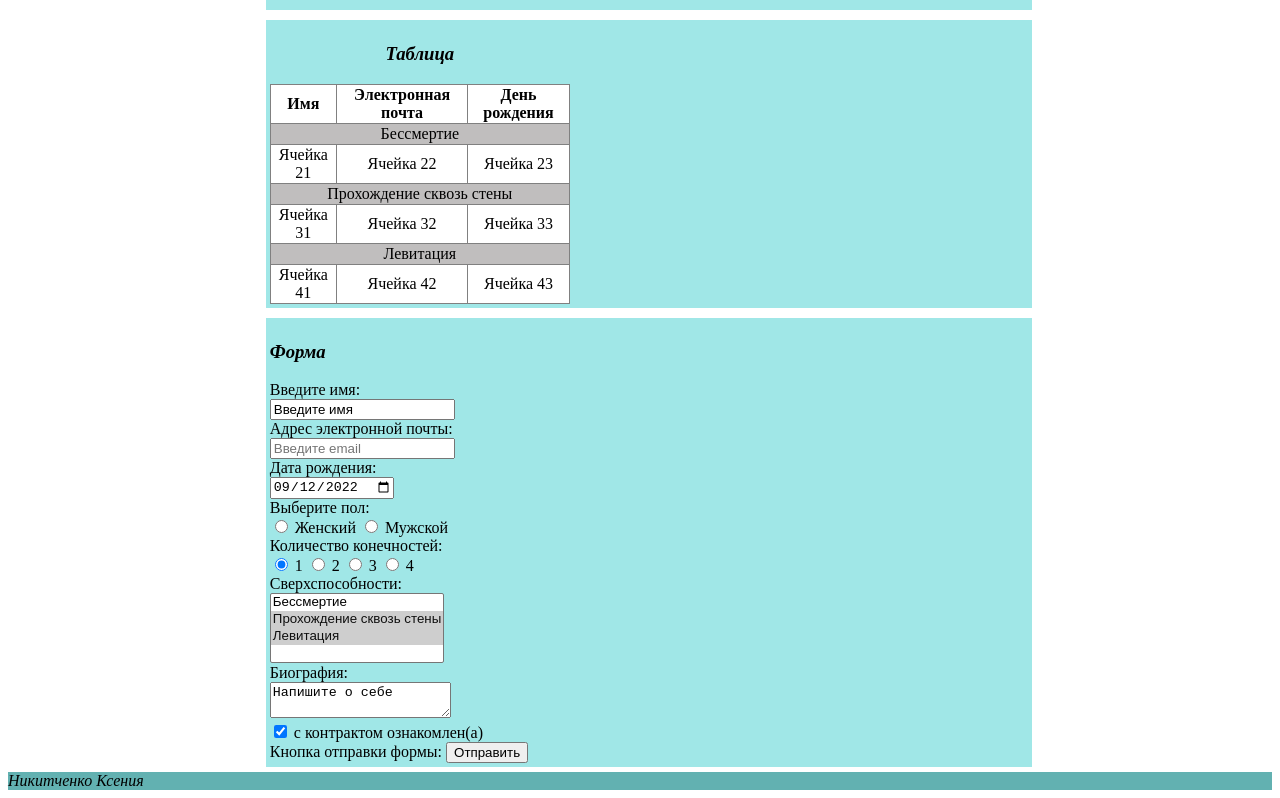
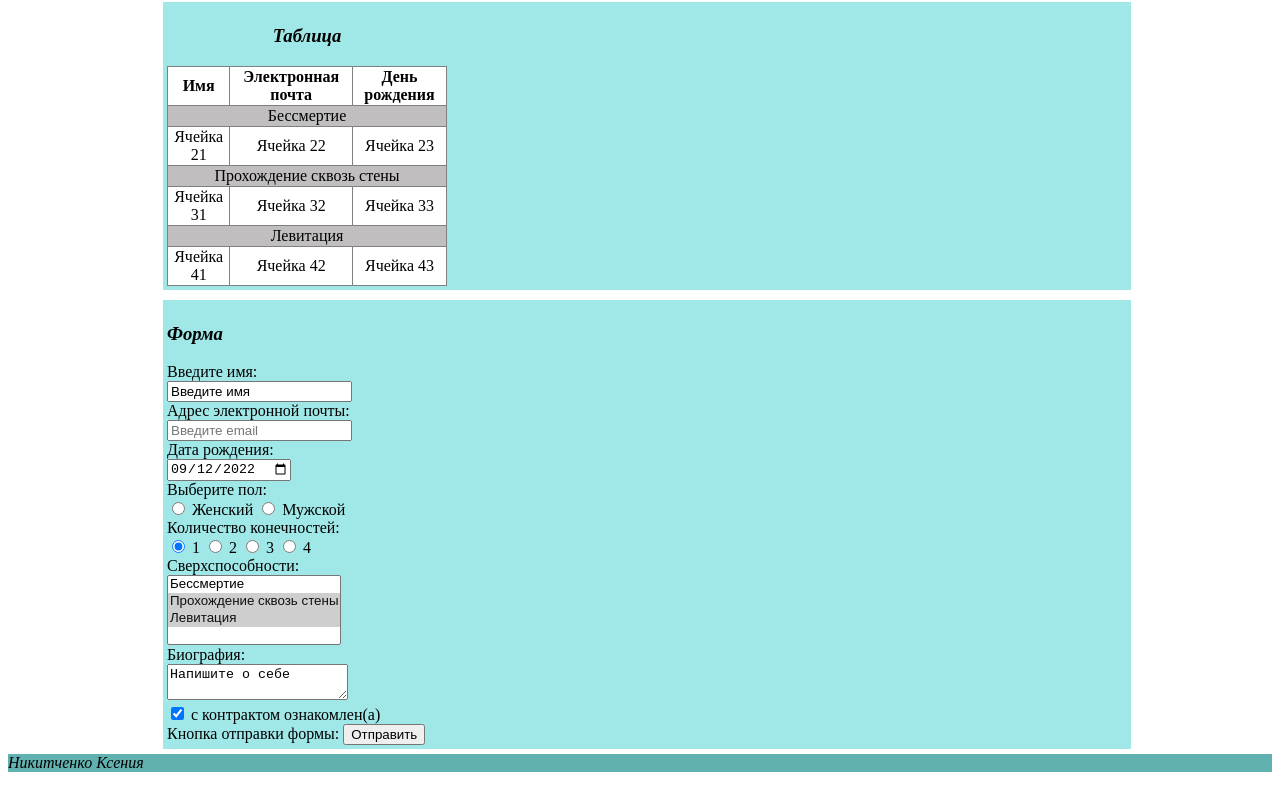
Before and after one commit to KsenyaNikitchenko/KsenyaNikitchenko.github.io, a plain HTML site: page index.html in a window 1280 px wide. Shown: the part 1459-2257 px from the top of the page. Drawn offline with Linux system fonts and the light colour scheme.

Commit message:
Update style.css

```diff
--- a/style.css
+++ b/style.css
@@ -6,21 +6,20 @@ nav {
     font-weight: 400;
     font-style: normal;
     text-align: left;
-    margin: 0 20% 0 20%;
+    margin: 0 150px;
     padding: 4px;
-    width: 60%;
+    width: 960px;
 }
 
 header {
     background-color: rgb(98, 177, 177);
-    width: 100%;
 }
 
 #название {
     background-color: rgb(98, 177, 177);
     border: none;
     height: 140px;
-    margin: 0 25% 0 25%;
+    margin: 0 150px;
     text-align: left;
 }
 
@@ -50,7 +49,7 @@ table {
     border: 1px solid rgb(86, 86, 86);
     background-color: white;
     text-align: center;
-    width: 300px;
+    width: 280px;
 }
 
 th,
```
